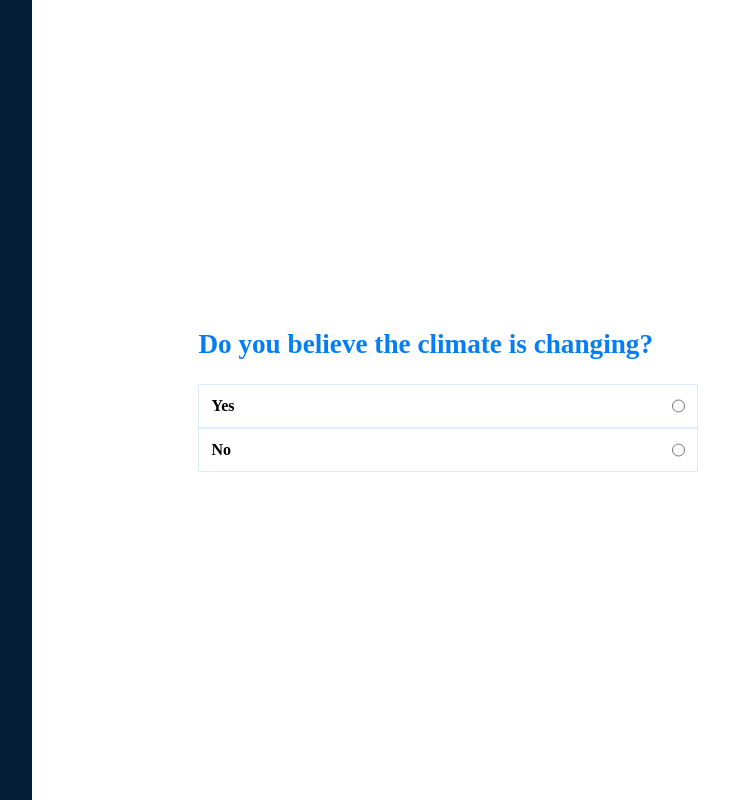
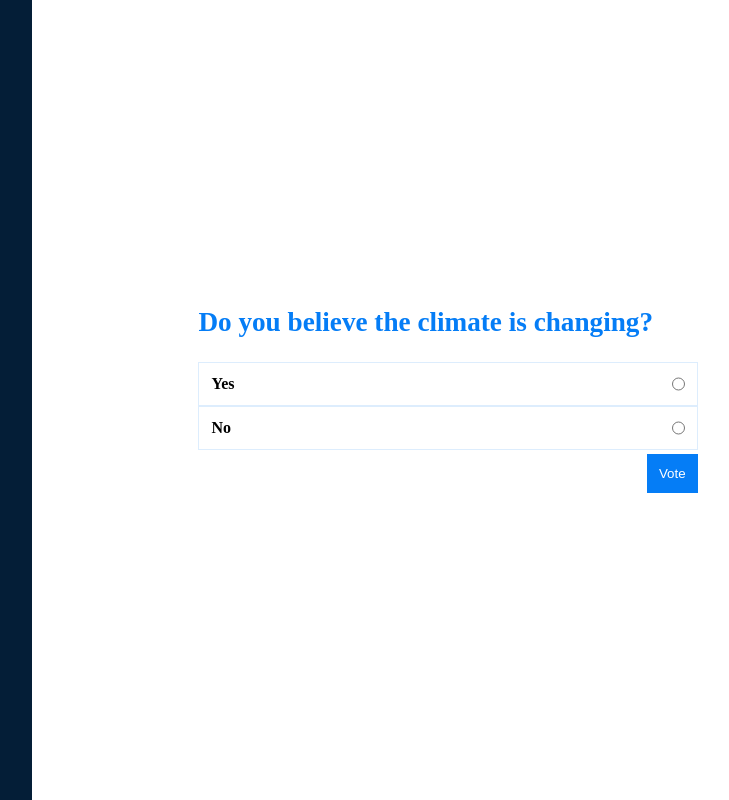
Before and after one commit to colejagdtiger/HtNPollingApp, a website: page templates/index.html in a window 1280 px wide. Shown: the whole page, without its empty margins (416-1145 px from the left). Drawn offline with Linux system fonts and the light colour scheme.

Commit message:
Add and style submit button

```diff
--- a/templates/index.html
+++ b/templates/index.html
@@ -29,6 +29,8 @@
 
       #question-wrap {
         margin: 0 20%;
+        display: flex;
+        flex-direction: column;
       }
 
       #question-wrap .question-text {
@@ -51,6 +53,21 @@
 
       .question-option-wrap label {
         font-weight: bold;
+      }
+
+      #question-submit {
+        border: none;
+        background-color: #057df6;
+        padding: 12px;
+        color: white;
+        align-self: center;
+        margin-top: 4px;
+        margin-left: auto;
+        cursor: pointer;
+      }
+
+      #question-submit:hover {
+        background-color: #041e37;
       }
 
       @media (max-width: 500px) {
@@ -83,6 +100,7 @@
           <div class="question-option-wrap">
             <label>No</label><input type="radio" />
           </div>
+          <button id="question-submit">Vote</button>
         </div>
       </div>
     </div>
```
